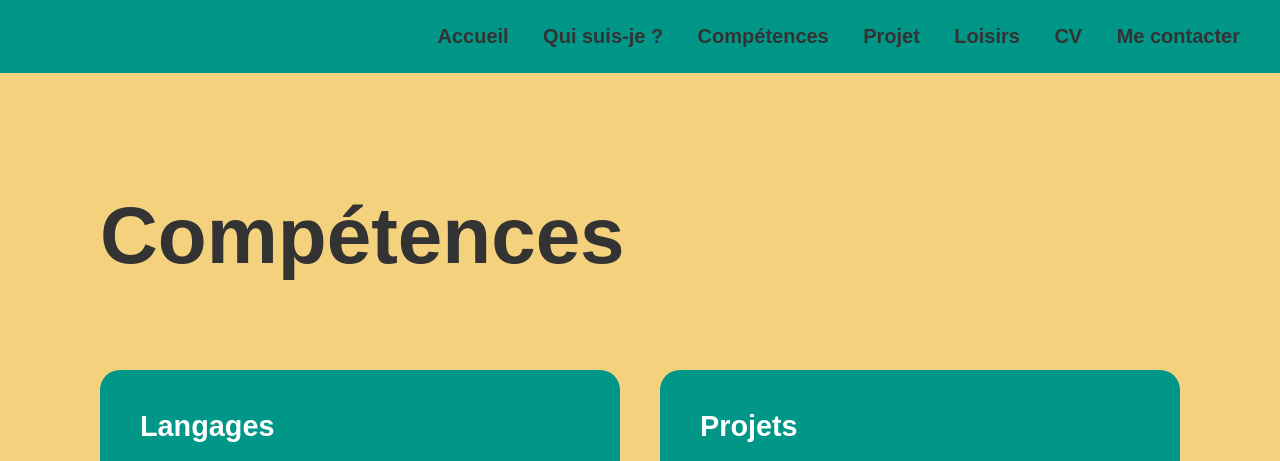
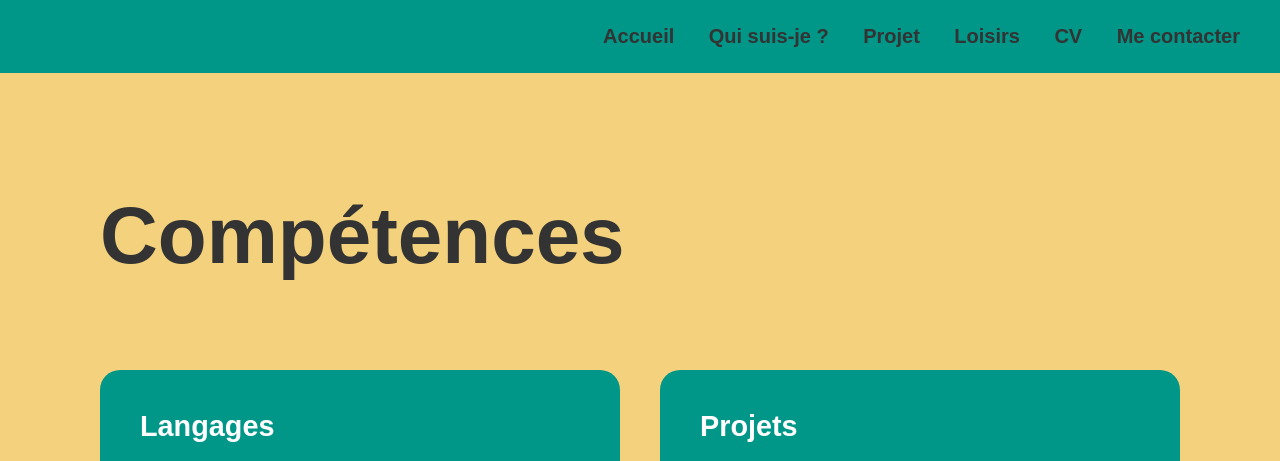
Before and after one commit to HippolyteBonomi/Portfolio, a plain HTML site: page competences.html in a window 1280 px wide. Shown: the top 461 px of the page. Drawn offline with Linux system fonts and the light colour scheme.

Commit message:
Update competences.html

```diff
--- a/competences.html
+++ b/competences.html
@@ -11,7 +11,6 @@
     <nav class="navbar">
         <a href="index.html">Accueil</a>
         <a href="qui-suis-je.html">Qui suis-je ?</a>
-        <a href="competences.html">Compétences</a>
         <a href="projets.html">Projet</a>
         <a href="loisirs.html">Loisirs</a>
         <a href="cv.html">CV</a>
```
